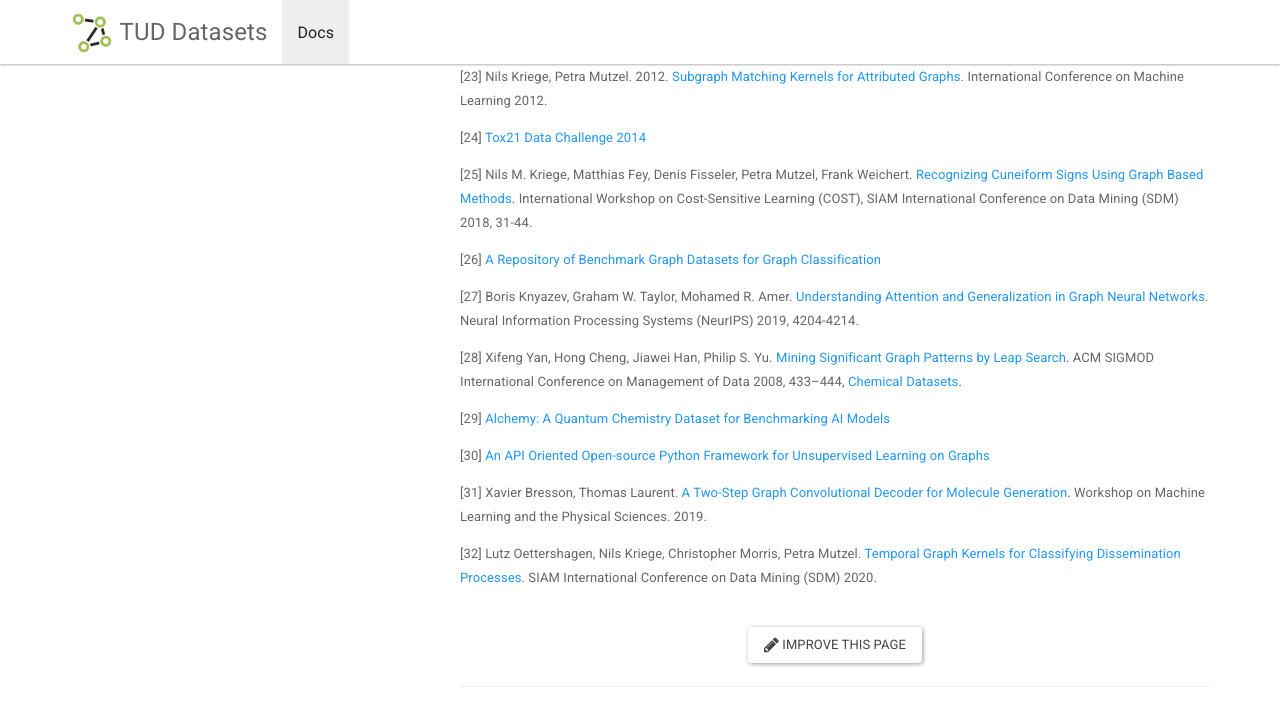
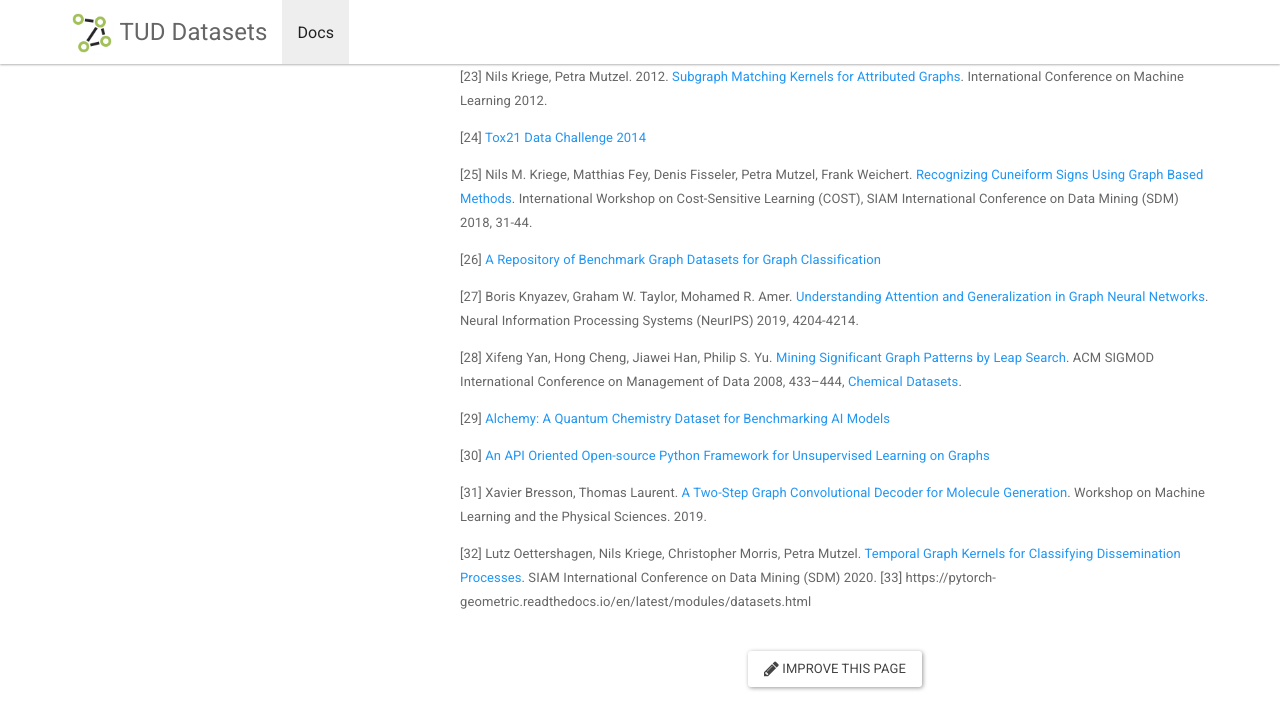
Before and after one commit to chrsmrrs/datasets, a Jekyll site: the page built from _docs/bibliography.md, in a window 1280 px wide and 900 px high, scrolled down 1339 px, cut to the strip 0-706 px from the top of the window. Built offline with Jekyll 4.4.1, drawn with Linux system fonts in a browser that asks for light colours.

Commit message:
Update bibliography.md

```diff
--- a/_docs/bibliography.md
+++ b/_docs/bibliography.md
@@ -79,3 +79,4 @@
 [31] Xavier Bresson, Thomas Laurent. [A Two-Step Graph Convolutional Decoder for Molecule Generation](https://ml4physicalsciences.github.io/files/NeurIPS_ML4PS_2019_93.pdf). Workshop on Machine Learning and the Physical Sciences. 2019.
 
 [32] Lutz Oettershagen, Nils Kriege, Christopher Morris, Petra Mutzel. [Temporal Graph Kernels for Classifying Dissemination Processes](https://arxiv.org/pdf/1911.05496.pdf). SIAM International Conference on Data Mining (SDM) 2020.
+[33] https://pytorch-geometric.readthedocs.io/en/latest/modules/datasets.html
```
